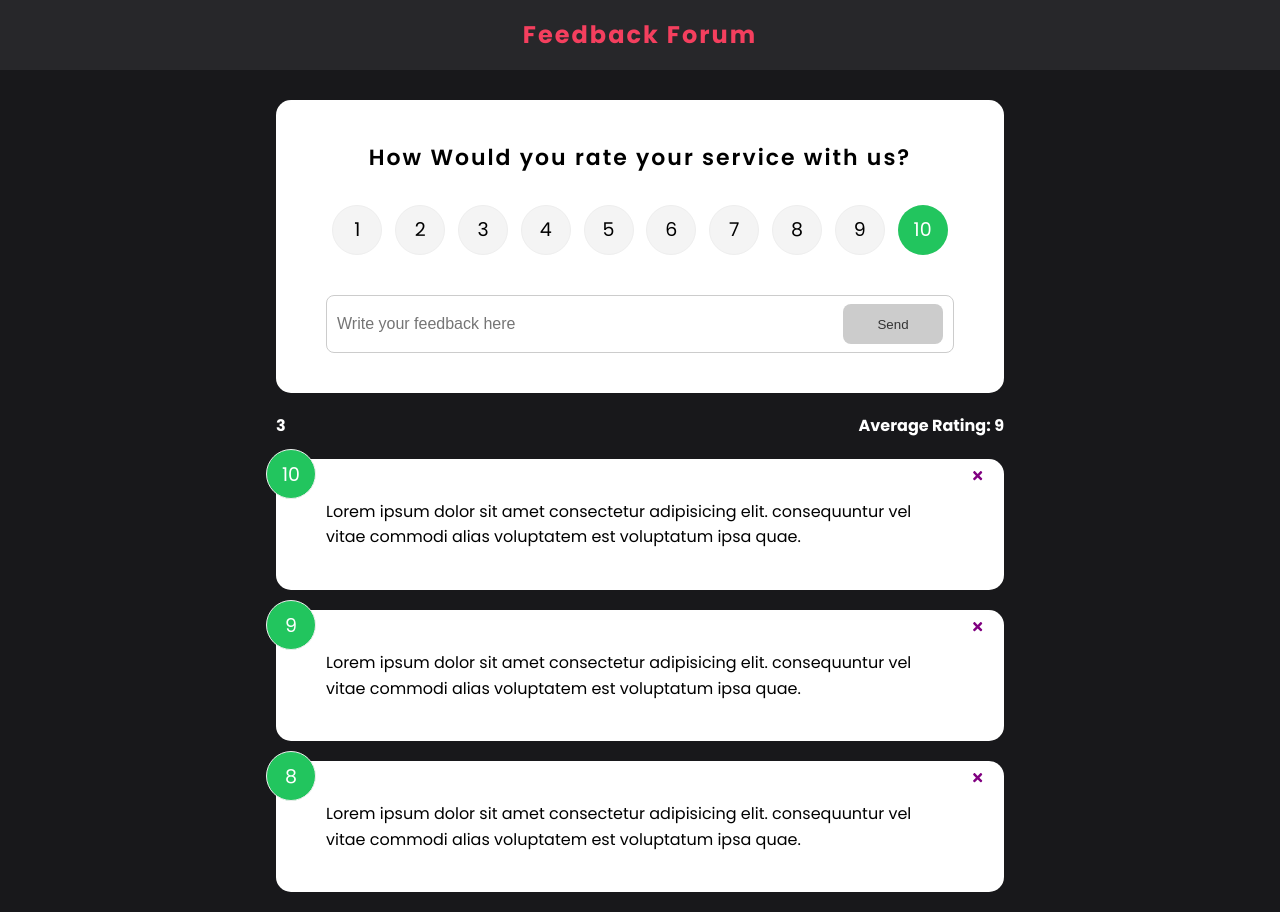
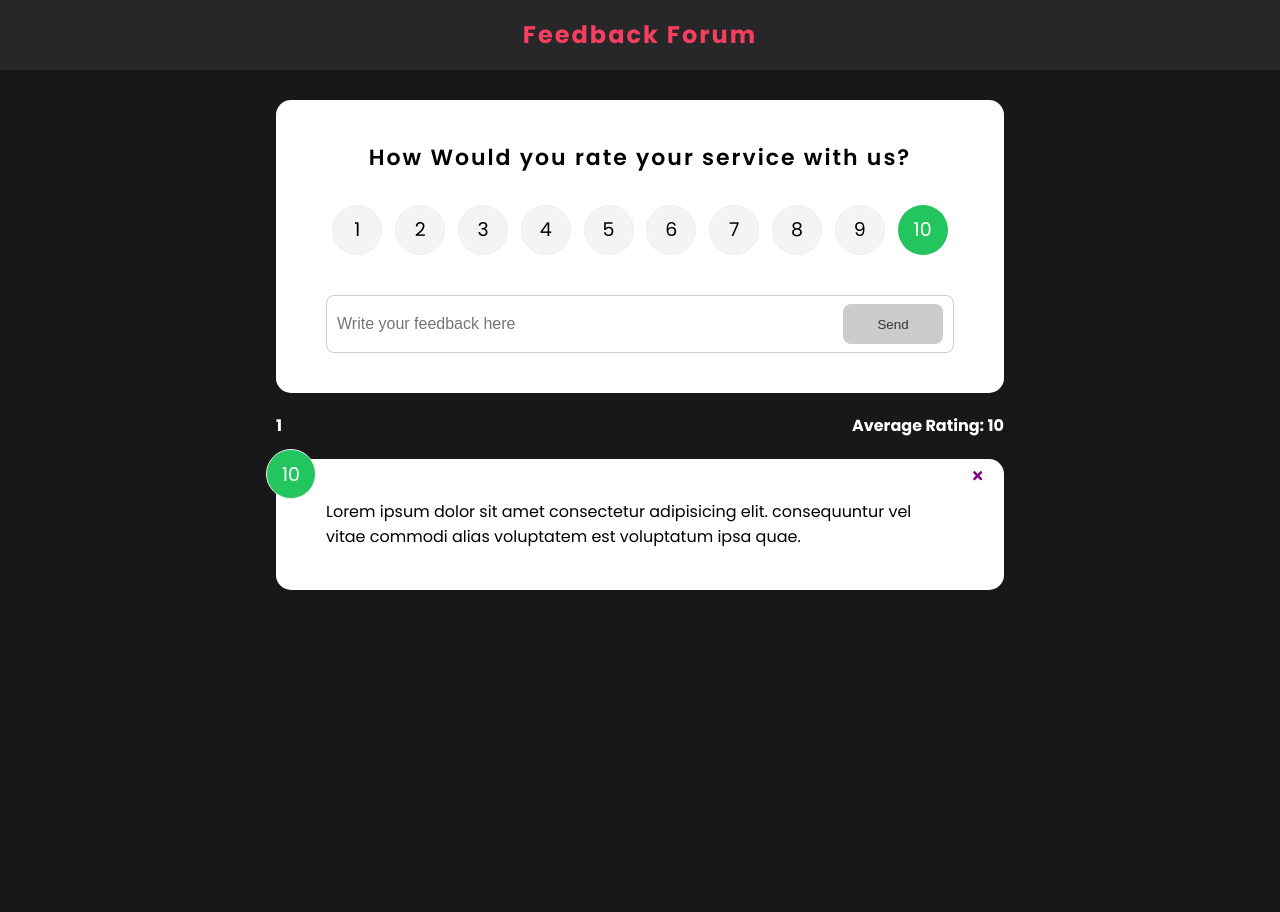
Before and after one commit to Akash52/feedback-forum, a React (Create React App) app: page / in a window 1280 px wide. After the commit the page ends 800 px from the top, so only its background shows below. Built offline with nearby package versions, Linux system fonts and the light colour scheme.

Commit message:
Get Global State With The useContext Hook

```diff
--- a/src/App.js
+++ b/src/App.js
@@ -29,8 +29,8 @@
       <Header />
       <div className="container">
         <FeedbackForm handleAdd={addNewFeedback} />
-        <FeedbackStats feedback={feedback} />
-        <FeedbackList feedback={feedback} handleDelete={deleteFeedback} />
+        <FeedbackStats />
+        <FeedbackList handleDelete={deleteFeedback} />
       </div>
     </FeedbackProvider>
   )
--- a/src/components/FeedbackList.jsx
+++ b/src/components/FeedbackList.jsx
@@ -1,7 +1,10 @@
 import FeedbackItem from './FeedbackItem'
 import { motion, AnimatePresence } from 'framer-motion'
+import { useContext } from 'react'
+import FeedbackContext from '../context/FeedbackContext'
 
-const FeedbackList = ({ feedback, handleDelete }) => {
+const FeedbackList = ({ handleDelete }) => {
+  const { feedback } = useContext(FeedbackContext)
   if (!feedback || feedback.length === 0) {
     return <p>No Feedback Found</p>
   }
--- a/src/components/FeedbackStats.jsx
+++ b/src/components/FeedbackStats.jsx
@@ -1,4 +1,7 @@
-const FeedbackStats = ({ feedback }) => {
+import { useContext } from 'react'
+import FeedbackContext from '../context/FeedbackContext'
+const FeedbackStats = () => {
+  const { feedback } = useContext(FeedbackContext)
   let average =
     feedback.reduce((acc, curr) => acc + curr.rating, 0) / feedback.length
 
--- a/src/context/FeedbackContext.js
+++ b/src/context/FeedbackContext.js
@@ -20,3 +20,5 @@
     </FeedbackContext.Provider>
   )
 }
+
+export default FeedbackContext
```
